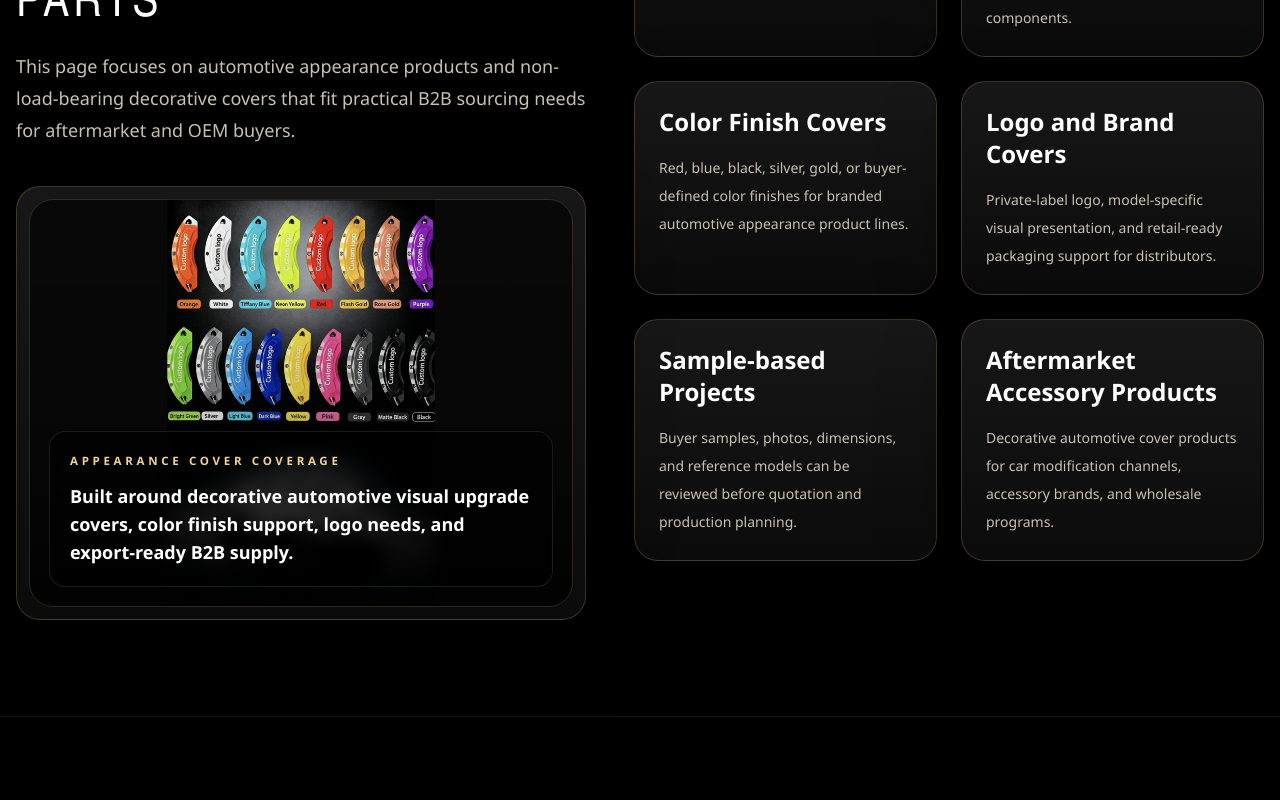
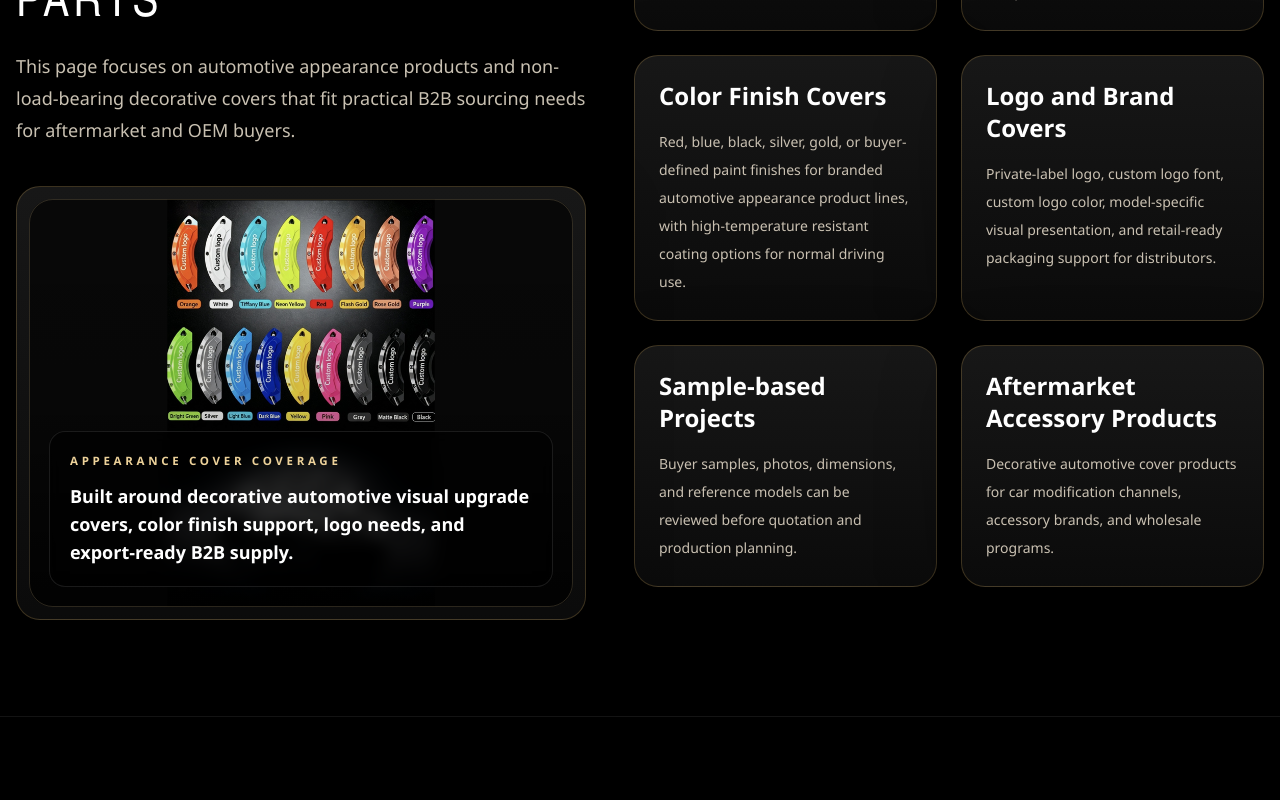
Before and after one commit to nicolsonhuang-byte/hsxdiecasting, a Next.js app: page /products/decorative-brake-caliper-covers in a window 1280 px wide. Shown: the part 1840-2640 px from the top of the page. Built offline with nearby package versions, Linux system fonts and the light colour scheme.

Commit message:
Clean up brake caliper cover program wording

```diff
--- a/src/app/products/decorative-brake-caliper-covers/page.tsx
+++ b/src/app/products/decorative-brake-caliper-covers/page.tsx
@@ -125,12 +125,12 @@ const productTypes: CardItem[] = [
   {
     title: "Color Finish Covers",
     description:
-      "Red, blue, black, silver, gold, or buyer-defined color finishes for branded automotive appearance product lines.",
+      "Red, blue, black, silver, gold, or buyer-defined paint finishes for branded automotive appearance product lines, with high-temperature resistant coating options for normal driving use.",
   },
   {
     title: "Logo and Brand Covers",
     description:
-      "Private-label logo, model-specific visual presentation, and retail-ready packaging support for distributors.",
+      "Private-label logo, custom logo font, custom logo color, model-specific visual presentation, and retail-ready packaging support for distributors.",
   },
   {
     title: "Sample-based Projects",
@@ -149,10 +149,10 @@ const productPrograms: ProgramCard[] = [
     label: "Appearance",
     title: "Decorative Appearance Cover Programs",
     description:
-      "Caliper appearance covers and visual upgrade accessories for aftermarket brands, wholesalers, and distributors.",
+      "Caliper appearance covers and visual upgrade accessories with high-temperature paint options for normal driving use, custom color support, and private-label logo options for aftermarket brands, wholesalers, and distributors.",
     bullets: [
       "Non-load-bearing product positioning",
-      "Color finish and logo support",
+      "High-temperature paint and custom logo support",
       "Private-label packaging needs",
     ],
     image: decorativeBrakeCaliperCover,
@@ -162,9 +162,9 @@ const productPrograms: ProgramCard[] = [
     label: "Branding",
     title: "Private-label Caliper Cover Programs",
     description:
-      "Appearance cover programs for buyers needing logo, color, product line presentation, and market-ready packaging.",
+      "Appearance cover programs for buyers needing custom logo font, logo color, product color, high-temperature paint options, product line presentation, and market-ready packaging.",
     bullets: [
-      "Brand visual presentation",
+      "Custom logo font and logo color",
       "Sample and photo review",
       "Wholesale order planning",
     ],
@@ -495,7 +495,7 @@ export default function DecorativeBrakeCaliperCoversPage() {
             <SectionHeading
               eyebrow="Decorative cover programs"
               title="Product programs for appearance accessories, private-label buyers, and OEM projects"
-              description="These examples help buyers match their project to decorative caliper cover supply, color finish requirements, and automotive appearance component support."
+              description="These examples help buyers match their project to decorative caliper cover supply, high-temperature paint requirements for normal driving use, custom colors, custom logo font, logo color requests, and automotive appearance component support."
             />
 
             <div className="mt-12 grid gap-6 lg:grid-cols-3">
```
